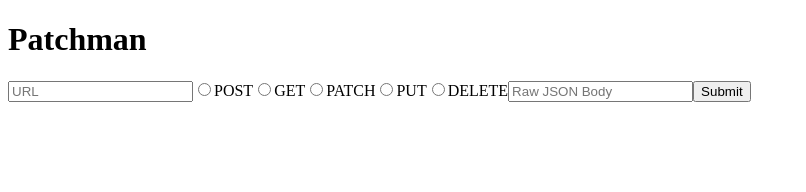
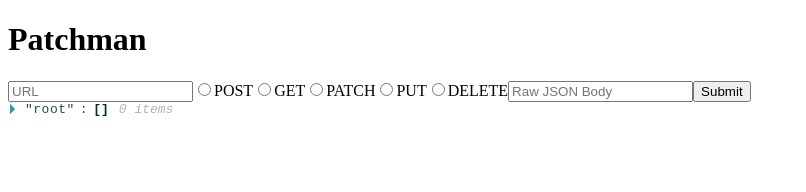
Before and after one commit to CNSpangler/postman-clone, a React app: page / in a window 1280 px wide. Shown: the top 192 px of the page, without its empty margins (0-806 px from the left). Built offline with nearby package versions, Linux system fonts and the light colour scheme.

Commit message:
History renders

```diff
--- a/src/components/App/App.jsx
+++ b/src/components/App/App.jsx
@@ -1,4 +1,5 @@
 import React from 'react';
+// import styles from 'App.css';
 import Header from '../Header/Header.jsx';
 import InteractionPane from '../../containers/FormContainer/InteractionPane.jsx';
 
--- a/src/components/History/History.jsx
+++ b/src/components/History/History.jsx
@@ -1,19 +1,24 @@
 import React from 'react';
 import PropTypes from 'prop-types';
-import HistoryItem from '../HistoryItem/HistoryItem.jsx';
+// import HistoryItem from '../HistoryItem/HistoryItem.jsx';
+import ReactJson from 'react-json-view';
 
 const History = ({ history }) => {
-  const historyItems = history.map(item => (
-    <li key={item.title}>
-      <HistoryItem {...item} />
-    </li>
-  ));
+  return (
+    <ReactJson src={history} />
+  );
+  // const historyItems = history.map(item => (
+  //   <li key={item.id}>
+  //     <HistoryItem {...item} />
+  //   </li>
+  // ));
 
-  return (
-    <ul>
-      {historyItems}
-    </ul>
-  );
+  // return (
+  //   <ul>
+  //     <h1>HISTORY</h1>
+  //     {historyItems}
+  //   </ul>
+  // );
 };
 
 History.propTypes = {
--- a/src/components/HistoryItem/HistoryItem.jsx
+++ b/src/components/HistoryItem/HistoryItem.jsx
@@ -12,6 +12,7 @@
 };
 
 HistoryItem.propTypes = {
+  item: PropTypes.object,
   url: PropTypes.string,
   method: PropTypes.string,
   body: PropTypes.any
```
Also changed, not shown: src/services/fetch.js (+0 -7 lines), src/components/App/App.css (added).
